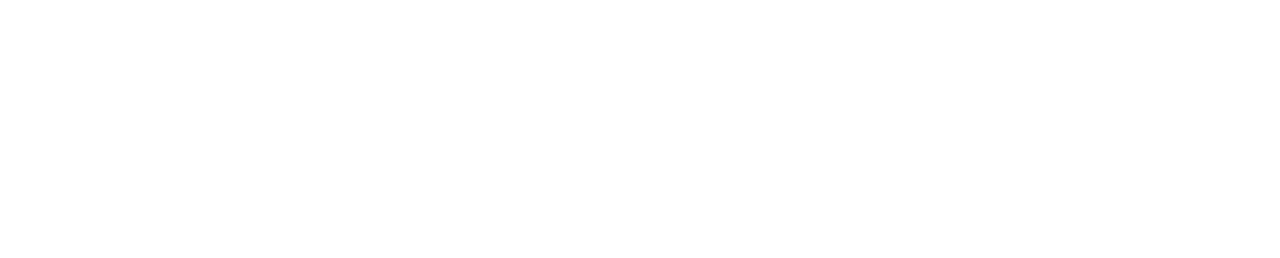
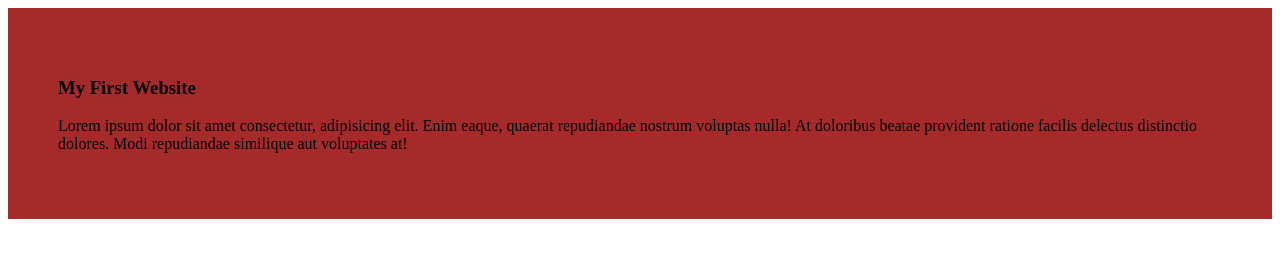
Before and after one commit to rohan1574/my-simple-website, a plain HTML site: page index.html in a window 1280 px wide. Drawn offline with Linux system fonts and the light colour scheme.

Commit message:
added the first blog

```diff
--- a/index.html
+++ b/index.html
@@ -4,8 +4,12 @@
     <meta charset="UTF-8">
     <meta name="viewport" content="width=device-width, initial-scale=1.0">
     <title>My Simple Website</title>
+    <link rel="stylesheet" href="style/blog.css">
 </head>
 <body>
-
+    <div>
+        <h3>My First Website</h3>
+        <p>Lorem ipsum dolor sit amet consectetur, adipisicing elit. Enim eaque, quaerat repudiandae nostrum voluptas nulla! At doloribus beatae provident ratione facilis delectus distinctio dolores. Modi repudiandae similique aut voluptates at!</p>
+    </div>
 </body>
 </html>
--- /dev/null
+++ b/style/blog.css
@@ -0,0 +1,4 @@
+div{
+    background-color: brown;
+    padding: 50px;
+}
```
